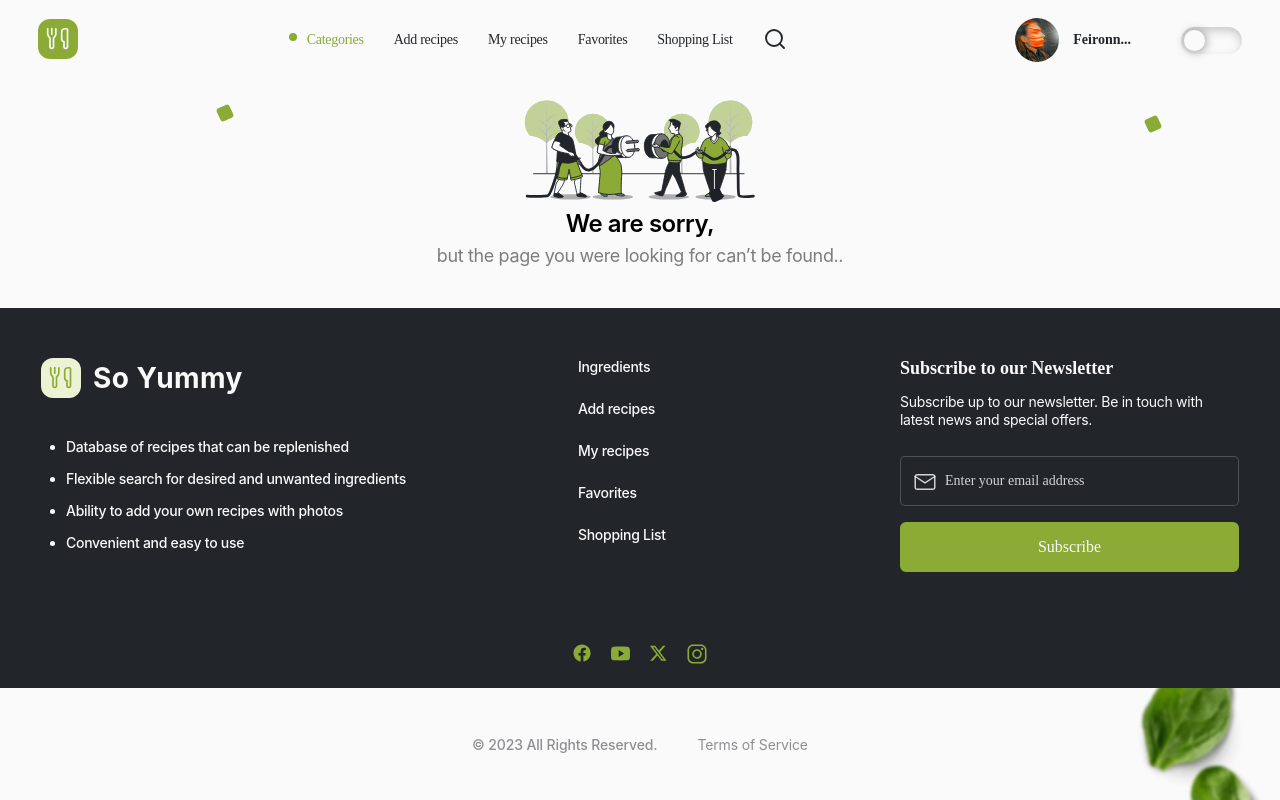
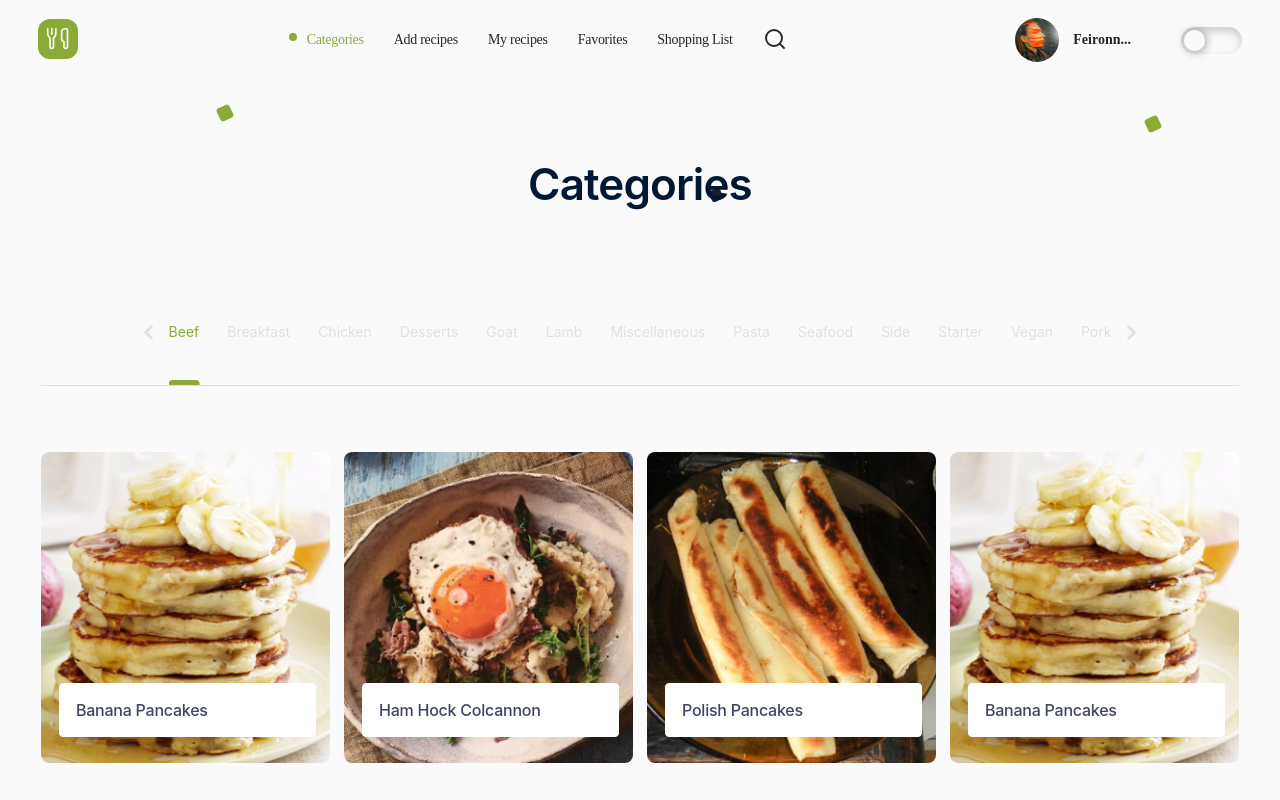
Before and after one commit to pawelrogowski/soYum, a React (Vite) app: page /categories/beef in a window 1280 px wide. Built offline with nearby package versions, Linux system fonts and the light colour scheme; a web font is replaced by a local one.

Commit message:
🔀🎨refactor: styles

```diff
--- a/src/App.jsx
+++ b/src/App.jsx
@@ -49,7 +49,9 @@ export const App = () => {
               </Route>
               <Route element={<MainLayout />}>
                 <Route path="/home" element={<HomePage />} />
-                <Route path="/categories" element={<CategoriesPage />} />
+                <Route path="/categories" element={<CategoriesPage />}>
+                  <Route path=":category" element={<CategoriesPage />} />
+                </Route>
                 <Route path="/404" element={<NotFoundPage />} />
                 <Route path="*" element={<NotFoundPage />} />
               </Route>
--- a/src/components/CategoryFilter/CategoryFilter.jsx
+++ b/src/components/CategoryFilter/CategoryFilter.jsx
@@ -22,48 +22,115 @@ export const CategoryFilter = () => {
       </button>
       <ul ref={scrollRef}>
         <li>
-          <NavLink to="#">Beef</NavLink>
+          <NavLink
+            className={({ isActive }) =>
+              isActive ? "active-link-extreme" : ""
+            }
+            to="beef"
+          >
+            Beef
+          </NavLink>
         </li>
         <li>
-          <NavLink to="#">Breakfast</NavLink>
+          <NavLink
+            className={({ isActive }) => (isActive ? "active-link" : "")}
+            to="breakfast"
+          >
+            Breakfast
+          </NavLink>
         </li>
         <li>
-          <NavLink to="#">Chicken</NavLink>
+          <NavLink
+            className={({ isActive }) => (isActive ? "active-link" : "")}
+            to="chicken"
+          >
+            Chicken
+          </NavLink>
         </li>
         <li>
-          <NavLink to="#">Desserts</NavLink>
+          <NavLink
+            className={({ isActive }) => (isActive ? "active-link" : "")}
+            to="desserts"
+          >
+            Desserts
+          </NavLink>
         </li>
         <li>
-          <NavLink to="#">Goat</NavLink>
+          <NavLink
+            className={({ isActive }) => (isActive ? "active-link" : "")}
+            to="goat"
+          >
+            Goat
+          </NavLink>
         </li>
         <li>
-          <NavLink to="#">Lamb</NavLink>
+          <NavLink
+            className={({ isActive }) => (isActive ? "active-link" : "")}
+            to="lamb"
+          >
+            Lamb
+          </NavLink>
         </li>
         <li>
-          <NavLink to="#">Miscellaneous</NavLink>
+          <NavLink
+            className={({ isActive }) => (isActive ? "active-link" : "")}
+            to="miscellaneous"
+          >
+            Miscellaneous
+          </NavLink>
         </li>
         <li>
-          <NavLink to="#">Pasta</NavLink>
+          <NavLink
+            className={({ isActive }) => (isActive ? "active-link" : "")}
+            to="pasta"
+          >
+            Pasta
+          </NavLink>
         </li>
         <li>
-          <NavLink to="#">Seafood</NavLink>
+          <NavLink
+            className={({ isActive }) => (isActive ? "active-link" : "")}
+            to="seafood"
+          >
+            Seafood
+          </NavLink>
         </li>
         <li>
-          <NavLink to="#">Side</NavLink>
+          <NavLink
+            className={({ isActive }) => (isActive ? "active-link" : "")}
+            to="side"
+          >
+            Side
+          </NavLink>
         </li>
         <li>
-          <NavLink to="#">Starter</NavLink>
+          <NavLink
+            className={({ isActive }) => (isActive ? "active-link" : "")}
+            to="starter"
+          >
+            Starter
+          </NavLink>
         </li>
         <li>
-          <NavLink to="#">Vegan</NavLink>
+          <NavLink
+            className={({ isActive }) => (isActive ? "active-link" : "")}
+            to="vegan"
+          >
+            Vegan
+          </NavLink>
         </li>
         <li>
-          <NavLink to="#">Pork</NavLink>
-        </li>
-        <li>
-          <NavLink to="#">Pork</NavLink>
+          <NavLink
+            className={({ isActive }) =>
+              isActive ? "active-link-extreme" : ""
+            }
+            to="pork"
+          >
+            Pork
+          </NavLink>
         </li>
       </ul>
+
       <button
         type="button"
         aria-label="scroll right"
--- a/src/components/CategoryFilter/CategoryFilter.styled.js
+++ b/src/components/CategoryFilter/CategoryFilter.styled.js
@@ -1,21 +1,28 @@
 import styled from "styled-components";
 
 export const StyledNav = styled.nav`
+  --color-text-idle: ${({ theme }) => theme.categoryFilter.textIdle};
+  --color-text-active: ${({ theme }) => theme.categoryFilter.textActive};
+  --color-decoration-idle: ${({ theme }) =>
+    theme.categoryFilter.decorationIdle};
+  --color-decoration-active: ${({ theme }) =>
+    theme.categoryFilter.decorationIdle};
+  --color-button-idle: ${({ theme }) => theme.categoryFilter.buttonIdle};
+  --color-button-active: ${({ theme }) => theme.categoryFilter.buttonActive};
+  --color-button-disabled: ${({ theme }) =>
+    theme.categoryFilter.buttonDisabled};
   position: relative;
   width: 100%;
+  height: 9.6rem;
   display: flex;
   align-items: center;
   flex-wrap: nowrap;
   justify-content: center;
-  &:after {
-    content: "";
-    position: absolute;
-    bottom: -3.4rem;
-    left: 0;
-    width: 100%;
-    height: 0;
-    border-bottom: 1px solid #e0e0e0;
+  border-bottom: 0.1rem solid var(--color-decoration-idle);
+  @media (min-width: ${({ theme }) => theme.breakpoints.tablet}) {
+    height: 10.6rem;
   }
+
   > button {
     width: 4rem;
     height: 4rem;
@@ -30,16 +37,25 @@ export const StyledNav = styled.nav`
     }
     &:disabled {
       > svg {
-        stroke: lightgray;
-        fill: lightgray;
+        stroke: var(--color-button-disabled);
+        fill: var(--color-button-disabled);
       }
     }
     > svg {
       transition: stroke 200ms, fill 200ms;
-      stroke: black;
-      fill: gray;
+      stroke: var(--color-button-idle);
+      fill: var(--color-button-idle);
       width: 1.5rem;
       height: 1.5rem;
+    }
+  }
+  > button:not(:disabled) {
+    &:hover,
+    &:focus {
+      > svg {
+        stroke: var(--color-button-active);
+        fill: var(--color-button-active);
+      }
     }
   }
   > ul {
@@ -57,15 +73,55 @@ export const StyledNav = styled.nav`
     gap: 2.8rem;
     > li {
       > a {
-        color: #e0e0e0;
+        color: var(--color-text-idle);
         font-size: 1.4rem;
         line-height: 1;
         transition: color 200ms;
         &:hover,
         &:focus {
-          color: #8baa36;
+          color: var(--color-button-active);
         }
       }
     }
   }
+  .active-link {
+    color: ${({ theme }) => theme.brandColors.main} !important;
+    position: relative;
+
+    &:after {
+      content: "";
+      position: absolute;
+      bottom: -4.2rem;
+      left: 50%;
+      width: calc(100% + 3.2rem);
+      height: 0;
+      border: 0.4rem solid ${({ theme }) => theme.brandColors.main};
+      z-index: 2;
+      transform: translateX(-50%);
+      border-radius: 4px;
+      @media (min-width: ${({ theme }) => theme.breakpoints.tablet}) {
+        bottom: -4.8rem;
+      }
+    }
+  }
+  .active-link-extreme {
+    color: ${({ theme }) => theme.brandColors.main} !important;
+    position: relative;
+
+    &:after {
+      content: "";
+      position: absolute;
+      bottom: -4.2rem;
+      left: 50%;
+      width: 100%;
+      height: 0;
+      border: 0.4rem solid ${({ theme }) => theme.brandColors.main};
+      z-index: 2;
+      transform: translateX(-50%);
+      border-radius: 4px;
+      @media (min-width: ${({ theme }) => theme.breakpoints.tablet}) {
+        bottom: -4.8rem;
+      }
+    }
+  }
 `;
--- a/src/pages/CategoriesPage/CategoriesPage.styled.js
+++ b/src/pages/CategoriesPage/CategoriesPage.styled.js
@@ -43,7 +43,7 @@ export const MainContainer = styled.main`
   > h1 {
     margin-bottom: 6rem;
     @media (min-width: ${({ theme }) => theme.breakpoints.desktop}) {
-      margin-bottom: 11rem;
+      margin-bottom: 7.4rem;
     }
   }
   > nav {
--- a/src/styles/globalStyles.js
+++ b/src/styles/globalStyles.js
@@ -41,6 +41,7 @@ export const GlobalStyles = createGlobalStyle`
       border-radius: 50%;
     }
   }
+
 
   div[id="root"] {
       height: 100dvh;
--- a/src/styles/themes.js
+++ b/src/styles/themes.js
@@ -296,6 +296,15 @@ export const lightTheme = {
       textActive: brandColors.main,
     },
   },
+  categoryFilter: {
+    textIdle: "#E0E0E0",
+    textActive: brandColors.main,
+    decorationIdle: "#E0E0E0",
+    decorationActive: brandColors.main,
+    buttonIdle: "#81878F",
+    buttonDisabled: "#E0E0E0",
+    buttonActive: brandColors.main,
+  },
 };
 
 export const darkTheme = {
@@ -519,4 +528,13 @@ export const darkTheme = {
       textActive: brandColors.main,
     },
   },
+  categoryFilter: {
+    textIdle: "#A2A2A6",
+    textActive: brandColors.main,
+    decorationIdle: "rgba(162, 162, 166, 0.5)",
+    decorationActive: brandColors.main,
+    buttonIdle: "#A2A2A6",
+    buttonDisabled: "rgba(162, 162, 166, 0.3)",
+    buttonActive: brandColors.main,
+  },
 };
```
